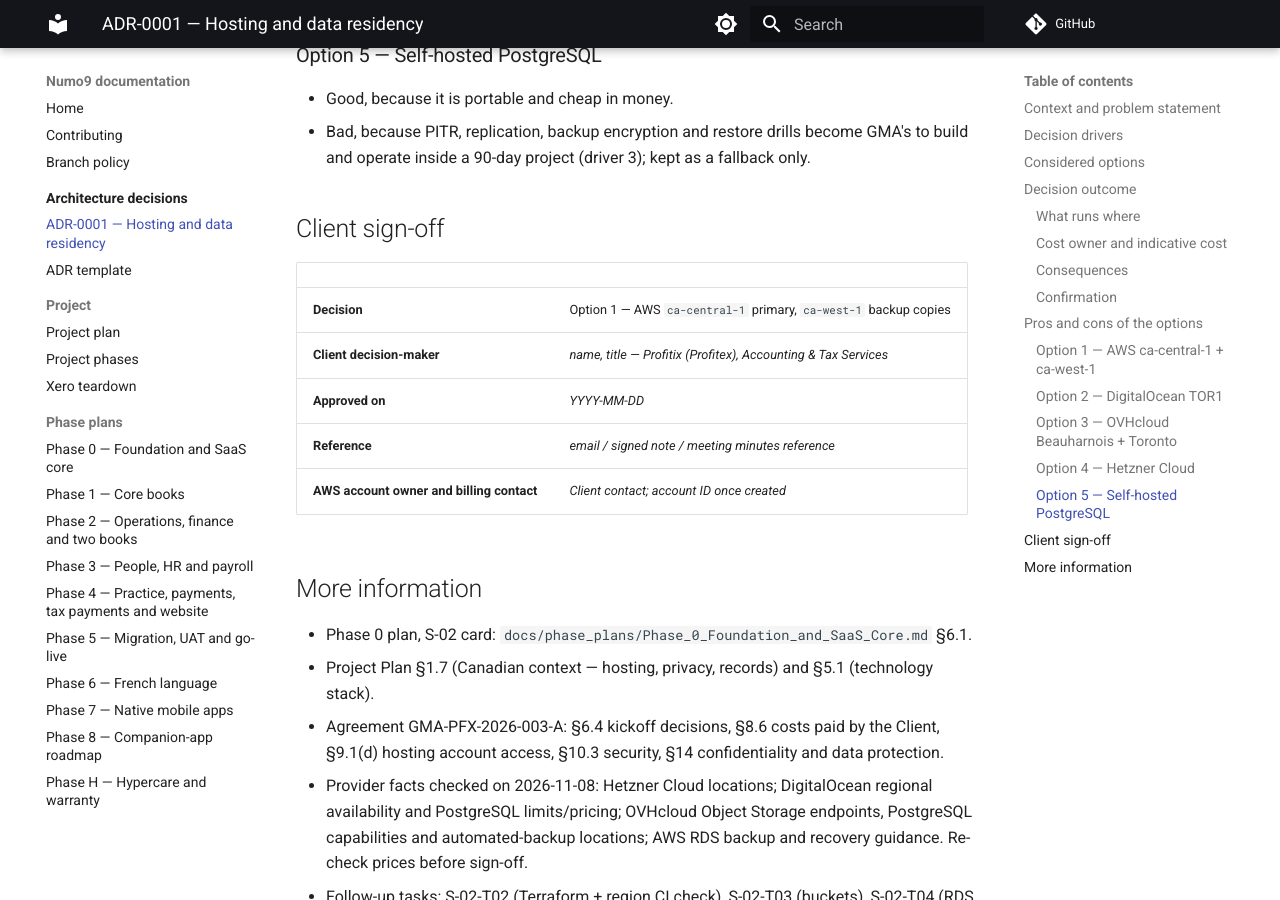
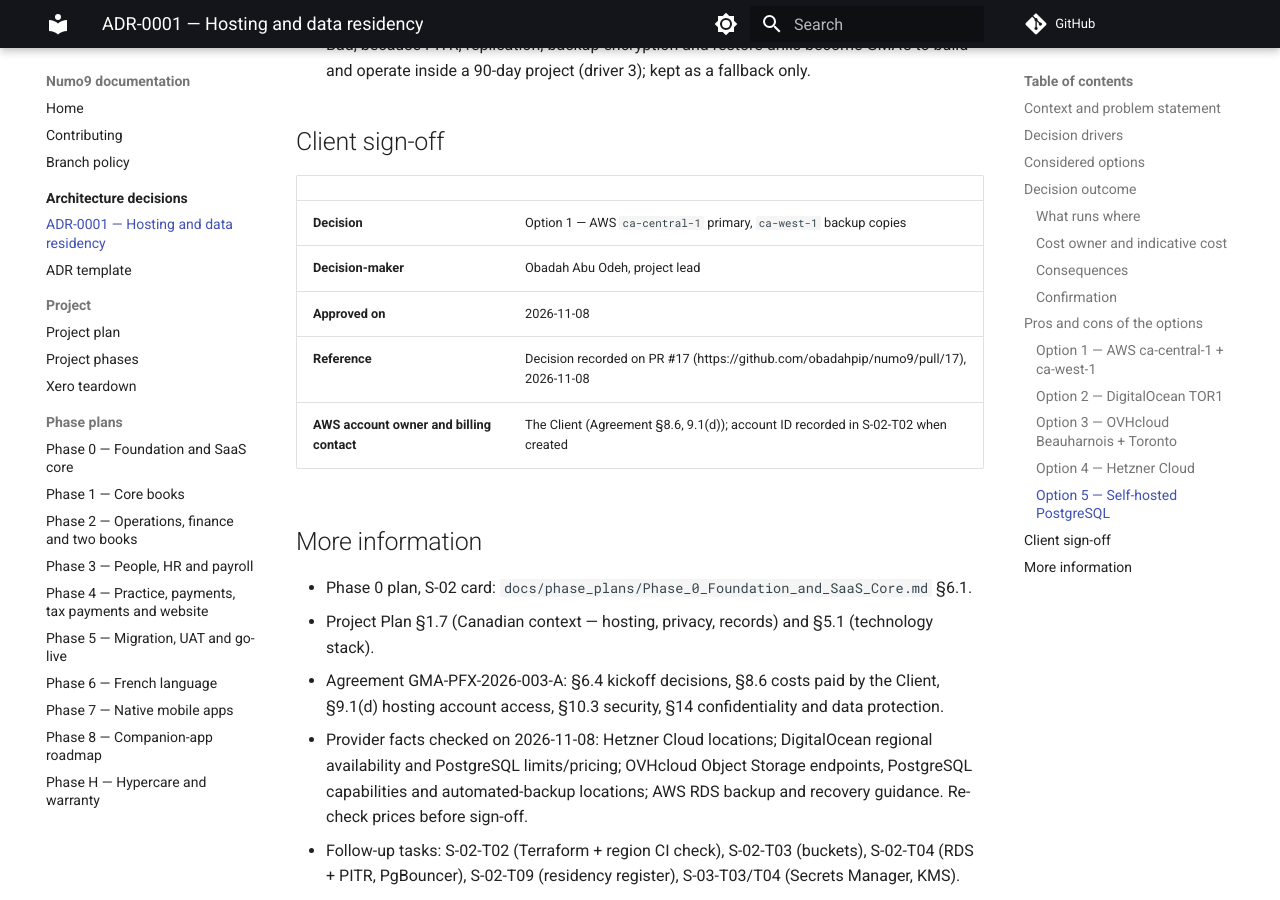
Before and after one commit to obadahpip/numo9, an MkDocs documentation site: the page built from docs/adr/0001-hosting-and-data-residency.md, in a window 1280 px wide and 900 px high, scrolled down 5855 px. Built offline with MkDocs 1.6.1 and Material for MkDocs 9.7.7, drawn with Linux system fonts in a browser that asks for light colours; comment, search, counter and statistics services are not loaded; some of the changed text lies outside the part shown.

Commit message:
S-02-T01: ADR-0001 accepted; mark complete in status.txt

```diff
--- a/docs/adr/0001-hosting-and-data-residency.md
+++ b/docs/adr/0001-hosting-and-data-residency.md
@@ -2,9 +2,9 @@
 
 | | |
 |---|---|
-| **Status** | proposed — becomes `accepted` when the client sign-off below is recorded and this ADR is merged |
+| **Status** | accepted — 2026-11-08 (sign-off recorded below) |
 | **Date** | 2026-11-08 |
-| **Deciders** | Obadah Abu Odeh, project lead, Gray Matter AI (proposer) · the Client's nominated decision-maker (sign-off, Agreement §6.4 and 9.1(e)) |
+| **Deciders** | Obadah Abu Odeh — project lead and decision-maker (sign-off, Agreement §6.4) |
 | **Deliverable / task** | S-02-T01 (S-02 · Hosting and data residency) |
 
 ## Context and problem statement
@@ -126,8 +126,7 @@ Savings plans / reserved instances are reviewed after three months of real usage
 
 ### Confirmation
 
-- **Sign-off:** the Client's decision-maker approves this ADR (record below); then status becomes
-  `accepted` and the ADR index is updated.
+- **Sign-off:** recorded below (2026-11-08); status `accepted`; ADR index updated.
 - **CI fitness check (S-02-T02):** a check fails the build if any file under `infra/` names a region
   other than `ca-central-1` or `ca-west-1`.
 - **Inspection (S-02-T03, T04):** `aws s3api get-bucket-location` returns `ca-central-1` for the
@@ -186,10 +185,10 @@ Savings plans / reserved instances are reviewed after three months of real usage
 | | |
 |---|---|
 | **Decision** | Option 1 — AWS `ca-central-1` primary, `ca-west-1` backup copies |
-| **Client decision-maker** | _name, title — Profitix (Profitex), Accounting & Tax Services_ |
-| **Approved on** | _YYYY-MM-DD_ |
-| **Reference** | _email / signed note / meeting minutes reference_ |
-| **AWS account owner and billing contact** | _Client contact; account ID once created_ |
+| **Decision-maker** | Obadah Abu Odeh, project lead |
+| **Approved on** | 2026-11-08 |
+| **Reference** | Decision recorded on PR #17 (https://github.com/obadahpip/numo9/pull/17), 2026-11-08 |
+| **AWS account owner and billing contact** | The Client (Agreement §8.6, 9.1(d)); account ID recorded in S-02-T02 when created |
 
 ## More information
 
--- a/status.txt
+++ b/status.txt
@@ -28,7 +28,7 @@ Phase 0 Foundation and SaaS Core  (443 atomic tasks)
 ✅ S-01-T17 — docs/ MkDocs site skeleton + ADR template + CONTRIBUTING (branch policy, commit style)
 
 [S-02]
-❌ S-02-T01 — Write ADR-001 (hosting provider + region, residency, cost owner, alternatives) and get client sign-off   [ADR written: docs/adr/0001-hosting-and-data-residency.md (proposed) — awaiting client sign-off + merge]
+✅ S-02-T01 — Write ADR-001 (hosting provider + region, residency, cost owner, alternatives) and get client sign-off
 ❌ S-02-T02 — Terraform: VPC/network, staging VM(s), firewall (80/443 public, 22 restricted to bastion IPs)
 ❌ S-02-T03 — Terraform: S3-compatible buckets (files, quarantine, backups) in Canadian region, versioning, lifecycle, encryption at rest
 ❌ S-02-T04 — Managed or self-hosted PostgreSQL 16 in region with PITR enabled; PgBouncer
```
Also changed, not shown: other parts of status.txt (+1 -1 lines), docs/adr/index.md (+1 -1 lines).
